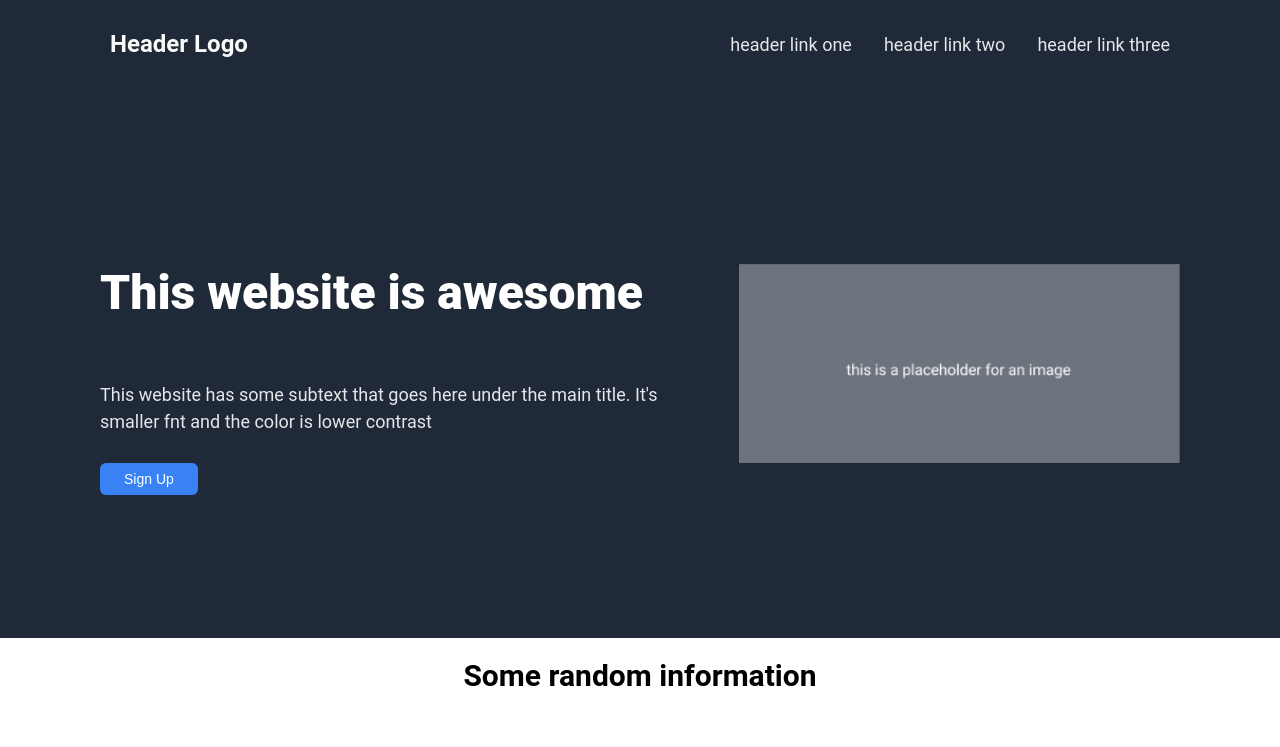
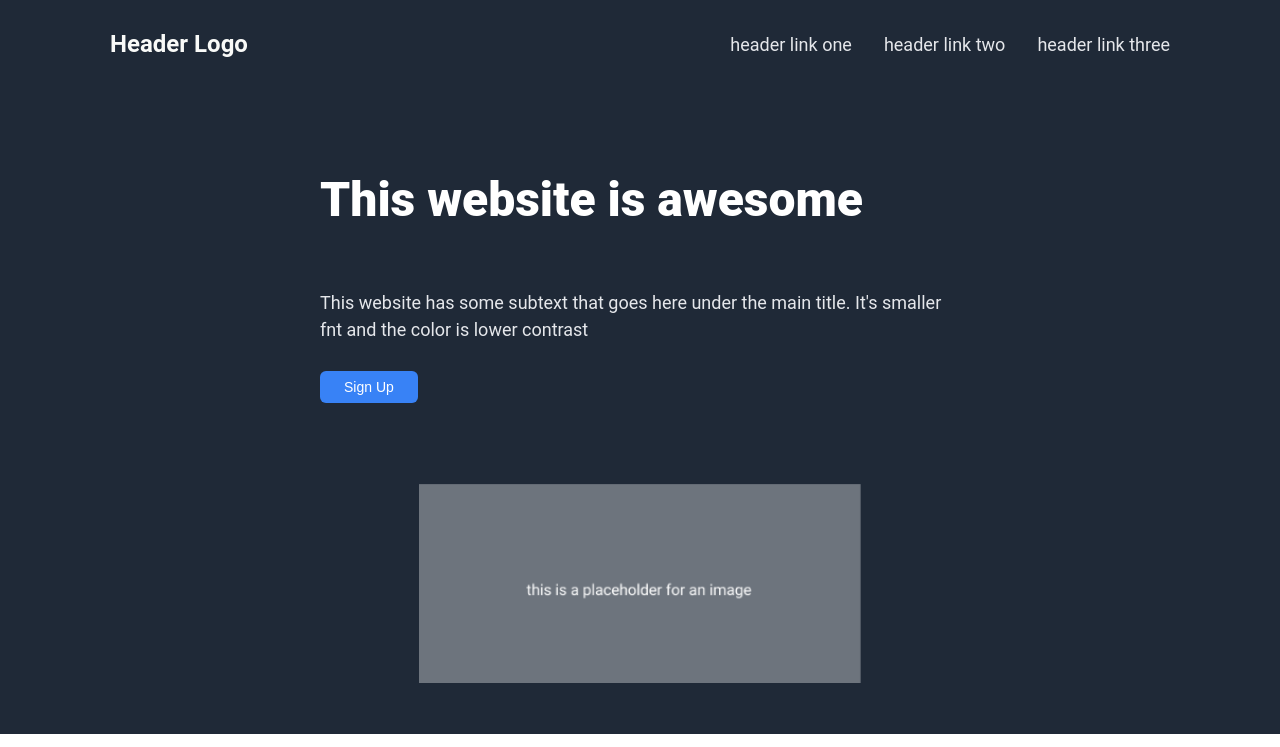
Before and after one commit to kstanley11/Odin-Web-Design, a plain HTML site: page index.html in a window 1280 px wide. Shown: the top 747 px of the page. Drawn offline with Linux system fonts and the light colour scheme.

Commit message:
Finalized margins etc.

```diff
--- a/styles.css
+++ b/styles.css
@@ -40,10 +40,11 @@ body {
     display: flex;
     justify-content: space-around;
     align-items: center;
-    padding: calc(3.75 * var(--spacing-unit)) calc(5 * var(--spacing-unit));
-    gap: calc(2.5 * var(--spacing-unit));
-    height: calc(20 * var(--spacing-unit));
-    max-width: calc(55 * var(--spacing-unit));
+    flex-wrap: wrap;
+    padding: 4% 5%;
+    gap: 5em;
+    height: 15%;
+    max-width: 50%;
     margin: 0 auto;
  }
 
@@ -77,6 +78,8 @@ li {
  }
 
 .card-title {
+    display: flex;
+    align-items: flex-start;
     font-size: 48px;
     font-weight: 900;
 }
@@ -197,7 +200,7 @@ li {
     align-items: center;
     flex-direction: column;
     background-color: #ddd;
-    padding: 100px 300px;
+    padding: 5% 5%;
     margin: 0;
 }
 
```
